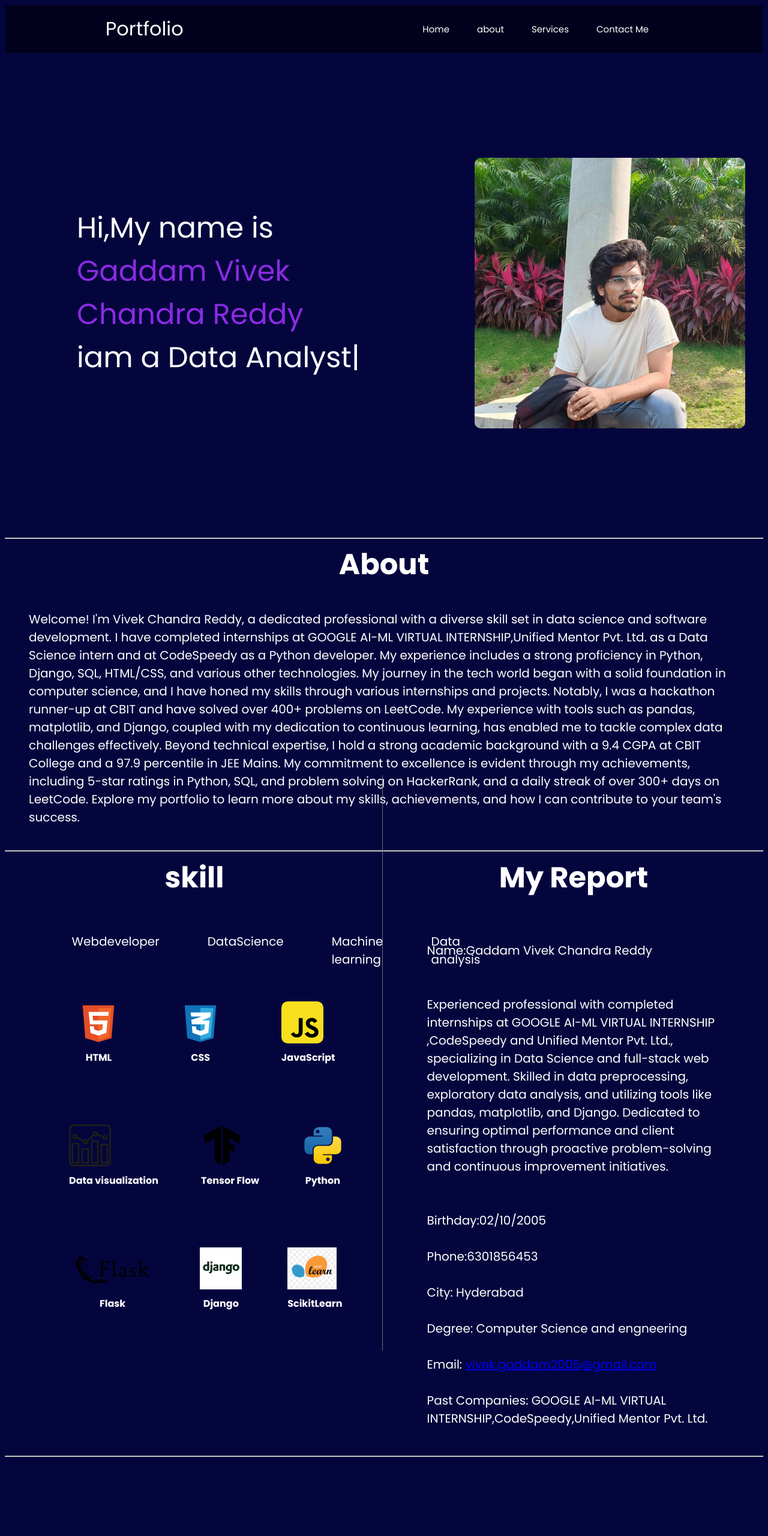
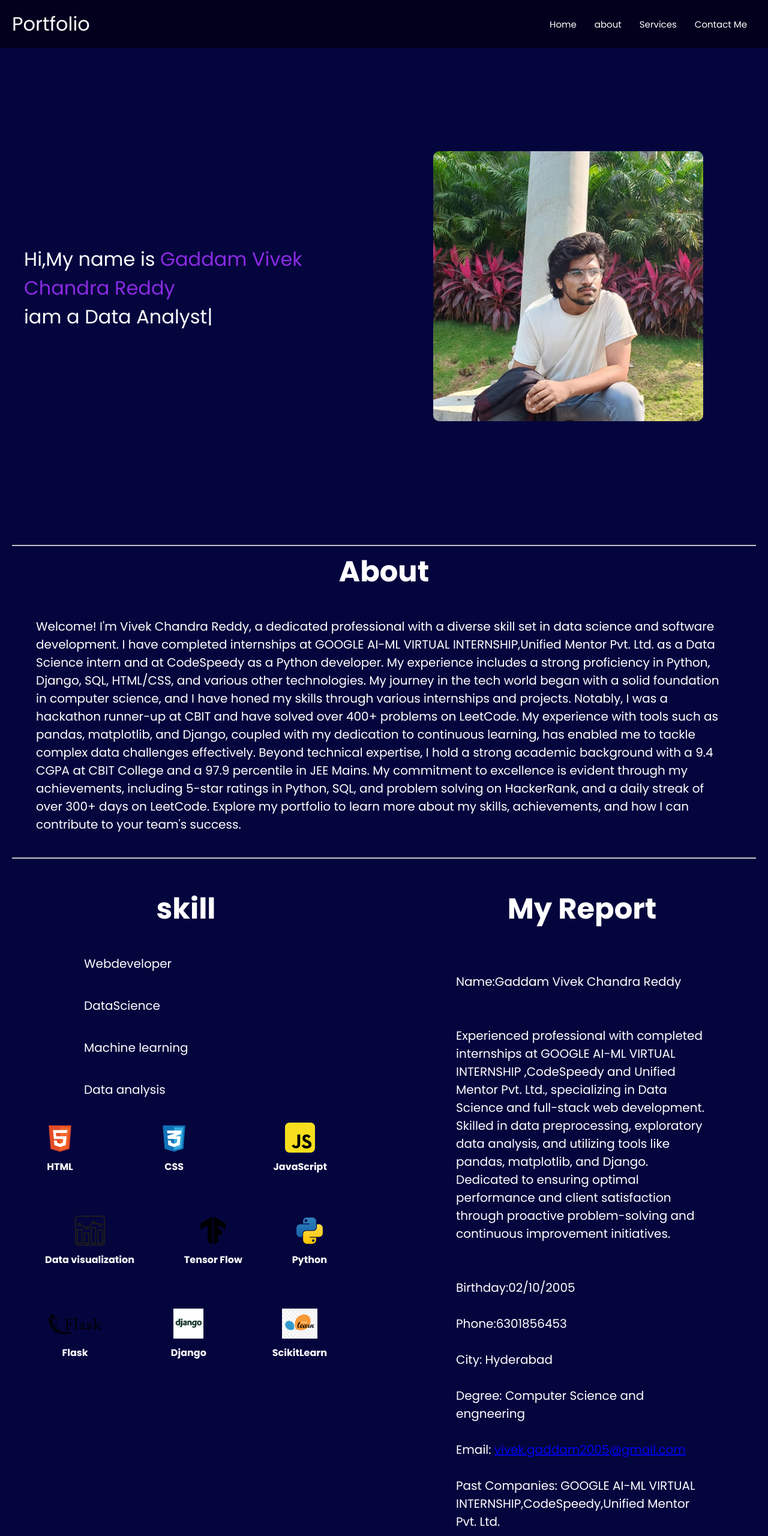
Before and after one commit to VivekGaddam/Portfolio, a plain HTML site: page index.html in a window 1280 px wide. Shown: the top 2560 px of the page at 60% size. Before the commit the page ends 2436 px from the top, so only its background shows below. Drawn offline with nearby package versions, Linux system fonts and the light colour scheme.

Commit message:
Update style.css

```diff
--- a/static/style.css
+++ b/static/style.css
@@ -3,156 +3,181 @@ body {
     font-family: 'Poppins', sans-serif;
     color: white;
     font-size: 15px;
+    margin: 0;
+    padding: 0;
+    box-sizing: border-box;
 }
+
 nav {
     display: flex;
-    justify-content: space-around;
+    justify-content: space-between;
     align-items: center;
     background-color: rgb(1, 1, 30);
     height: 80px;
+    padding: 0 20px;
 }
+
 nav ul {
     display: flex;
-    justify-content: center;
+    margin: 0;
+    padding: 0;
+    list-style: none;
 }
+
 nav ul li {
-    list-style: none;
-    margin: 0 23px;
+    margin: 0 15px;
+}
 
-}
-nav ul li {
-    list-style: none;
-    margin: 0 23px;
-
-}
-nav ul li a{
+nav ul li a {
     text-decoration: none;
     color: white;
 }
-nav ul li a:hover{
+
+nav ul li a:hover {
     color: rgb(151, 151, 151);
 }
+
 .left {
     font-size: 2rem;
 }
+
 .left:hover {
     color: rgb(151, 151, 151);
+}
 
-}
 .firstSection {
     display: flex;
-    justify-content: space-around;
+    justify-content: space-between;
     align-items: center;
     height: 100vh;
+    padding: 20px;
+    box-sizing: border-box;
 }
+
 .leftSection, .rightSection {
     width: 45%;
+    padding: 20px;
+    box-sizing: border-box;
 }
+
 .leftSection {
-    padding: 80px;
-    margin: 40px;
-    font-size: 3rem;
+    font-size: 2rem;
+}
 
-}
-.rightSection {
-    display: flex;
-    justify-content: center;
-    align-items: center;
-}
 .rightSection img {
-  max-width: 100%;
-  height: 451px;
+    width: 100%;
+    height: auto;
+    max-width: 450px;
     border-radius: 10px;
 }
-.name{
+
+.name {
     color: blueviolet;
 }
-.secondSection{
+
+.secondSection {
     font-family: 'Poppins', sans-serif;
+    padding: 20px;
 }
-.secondSection h1{
+
+.secondSection h1 {
     text-align: center;
     font-size: 3rem;
     margin: auto;
     padding: auto;
 }
-.secondSection p{
+
+.secondSection p {
     margin: 40px;
     font-size: 20px;
 }
-.section_division{
+
+.section_division {
     display: flex;
-    justify-content: space-around;
+    justify-content: space-between;
+    padding: 20px;
+}
 
-}
 .leftSection_1, .rightSection_1 {
     width: 45%;
+    padding: 20px;
+    box-sizing: border-box;
 }
+
 .section_division .divider {
-    border-left: white;
-    height: 959px;
-    position: absolute;
-    left: 50%;
-    margin-left: -3px;
-    top: 1292px;
-  }
-.divider {
     width: 1px;
     height: 100%;
     background-color: #707077;
-    align-self: stretch;
 }
-.leftSection_1 img{
+
+.leftSection_1 img {
     height: 50px;
     font-size: 60px;
 }
 
+.web_list ul, .datasci_list ul {
+    display: flex;
+    justify-content: space-between;
+    padding: 0;
+    margin: 0;
+    list-style: none;
+}
 
-.web_list ul{
-    display: flex;
-    justify-content: space-around;
+.web_list ul li, .datasci_list ul li {
+    margin: 0 15px;
+    text-align: center;
 }
-.web_list ul li {
-    list-style: none;
-    margin: 0 23px;
 
-}
-.web_list .Title {
+.web_list .Title, .datasci_list .Title {
     display: block;
     text-align: center;
     margin-top: 5px;
     font-size: 16px;
     font-weight: bold;
 }
-.datasci_list ul{
-    display: flex;
-    justify-content: space-around;
+
+@media (max-width: 768px) {
+    .firstSection {
+        flex-direction: column;
+        align-items: center;
+        text-align: center;
     }
-.datasci_list ul li {
-    list-style: none;
-    margin: 0 23px;
+
+    .leftSection, .rightSection {
+        width: 100%;
+        margin: 0;
+        text-align: center;
     }
-.datasci_list .Title {
-    display: block;
-    text-align: center;
-    margin-top: 5px;
-    font-size: 16px;
-    font-weight: bold;
+
+    .rightSection img {
+        max-width: 100%;
+        height: auto;
     }
-.leftSection_1 ul{
-    display: flex;
-    justify-content: space-around;
 
+    .section_division {
+        flex-direction: column;
+        align-items: center;
+    }
 
+    .leftSection_1, .rightSection_1 {
+        width: 100%;
     }
-.leftSection_1 img {
-    height: 70px;
-    font-size: 70px;
+
+    .section_division .divider {
+        display: none;
     }
-.rightSection h1{
+}
 
-    text-align: center;
+@media (max-width: 480px) {
+    body {
+        font-size: 14px;
+    }
+
+    .secondSection h1 {
         font-size: 2rem;
-    margin: auto;
-    padding: auto;
     }
+
+    .secondSection p {
+        font-size: 18px;
+    }
+}
```
Lines whose indentation alone changed are shown as unchanged.
